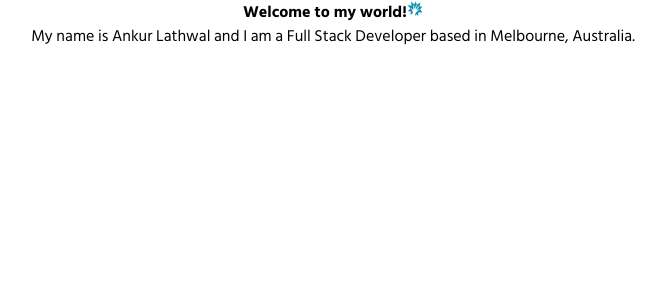
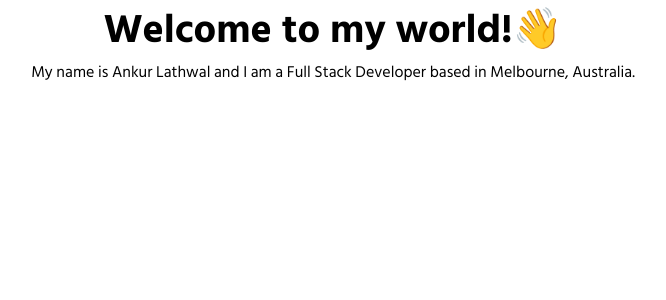
Before and after one commit to ankurlathwal/personal-website, a Next.js app: page / in a window 1280 px wide. Shown: the top 300 px of the page, without its empty margins (307-973 px from the left). Built offline with nearby package versions, Linux system fonts and the light colour scheme.

Commit message:
Add: font sizes

```diff
--- a/pages/index.tsx
+++ b/pages/index.tsx
@@ -1,5 +1,4 @@
 import Head from "next/head";
-import { GiHighFive } from "react-icons/gi";
 
 export default function Home() {
   return (
@@ -10,9 +9,8 @@ export default function Home() {
         <link rel="icon" href="/favicons/favicon-rounded.ico" />
       </Head>
       <main className="container laptop:wrapper">
-        <h1 className="font-bold flex items-baseline justify-center">
-          <span>Welcome to my world!</span>
-          <GiHighFive className="text-primary" />
+        <h1 className="font-bold text-40 flex items-baseline justify-center">
+          <span>Welcome to my world!&#128075;</span>
         </h1>
         <div className="font-regular text-center">
           My name is Ankur Lathwal and I am a Full Stack Developer based in
--- a/tailwind.config.js
+++ b/tailwind.config.js
@@ -35,6 +35,17 @@ module.exports = {
       24: "24px",
       32: "32px",
     },
+    fontSize: {
+      12: "12px",
+      14: "14px",
+      16: "16px",
+      20: "20px",
+      24: "24px",
+      28: "28px",
+      32: "32px",
+      40: "40px",
+      48: "48px",
+    },
   },
   variants: {
     extend: {},
```
